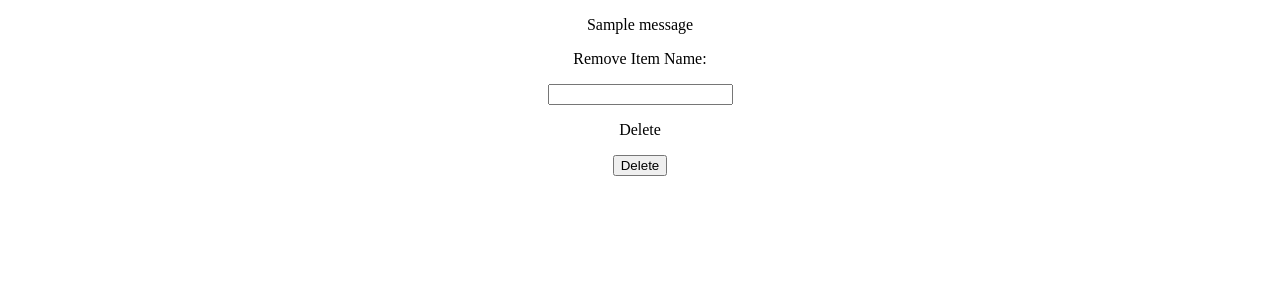
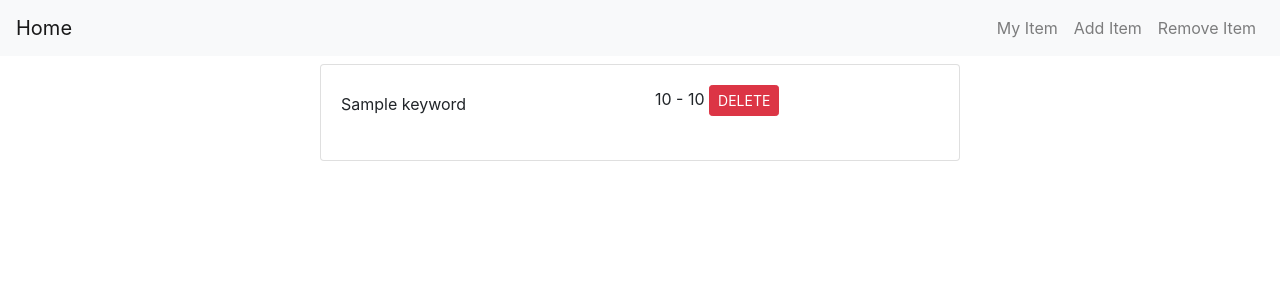
Before and after one commit to grandcanyonsmith/ksl-classifieds-scraper, a Flask app: page /delete/ in a window 1280 px wide. Shown: the top 300 px of the page. Run offline with Flask 2, Linux system fonts and the light colour scheme; one stand-in notice (Sample message) is shown; a database or web service that is not in the repository returns one stand-in record (values such as "Sample title"); data that the repository does not hold is empty.

Commit message:
major changes

```diff
--- a/main.py
+++ b/main.py
@@ -11,6 +11,8 @@
 @app.route('/insert/', methods=['get', 'post'])
 def insert():
     form = ItemInsertForm()
+    # resp = requests.get("https://ksl-classifieds.herokuapp.com/api/keywords")
+    # keywords = resp.json().get("keywords")
     if form.validate_on_submit():
 
         # df = pd.read_csv('keywords.csv')
@@ -47,49 +49,69 @@
         #     print ("Successfully inserted Item - ", item_name)
         else:
             print("Something went wrong")
-            return render_template('item.html', form=form)
+            return render_template('add-item.html', form=form)
 
-    return render_template('item.html', form=form)
+    return render_template('add-item.html', form=form)
 
 
 @app.route('/delete/', methods=['get', 'post'])
 def delete():
-    form = ItemRemoveForm()
-    if form.validate_on_submit():
+    # form = ItemRemoveForm()
+    resp = requests.get("https://ksl-classifieds.herokuapp.com/api/keywords")
+    keywords = resp.json().get("keywords")
 
-        df = pd.read_csv('keywords.csv')
+    return render_template('remove-keyword.html', keywords=keywords)
+    # if form.validate_on_submit():
 
-        item_name = form.remove_item_name.data
+    #     df = pd.read_csv('keywords.csv')
 
-        print(item_name)
+    #     item_name = form.remove_item_name.data
 
-        print("\nData received. Now Searching for removal ...")
+    #     print(item_name)
 
-        endpoint = f"https://ksl-classifieds.herokuapp.com/api/keywords/delete/{item_name}"
-        resp = requests.post(endpoint)
-        if resp.status_code == 200:
-            flash(f"{item_name} successfully deleted from the database")
-            return redirect(url_for('delete'))
-        # found = df[df['Item'].str.contains(item_name)]
-        # isFound = found['Item'].count()
-        # print(isFound)
+    # print("\nData received. Now Searching for removal ...")
 
-        # if(isFound != 0):
-        #     print("Item found")
-        #     new_df = df
-        #     new_df = new_df[new_df.Item != item_name]
-        #     new_df.reset_index(drop=True, inplace=True)
-        #     new_df.to_csv('keywords.csv', index=False)
-        #     print("Successfully Deleted Item - ", item_name)
-        # else:
-        #     print("Not found")
+    # endpoint = f"https://ksl-classifieds.herokuapp.com/api/keywords/delete/{item_name}"
+    # resp = requests.post(endpoint)
+    # if resp.status_code == 200:
+    #     flash(f"{item_name} successfully deleted from the database")
+    #     return redirect(url_for('delete'))
+    # found = df[df['Item'].str.contains(item_name)]
+    # isFound = found['Item'].count()
+    # print(isFound)
 
-    return render_template('item.html', form=form)
+    # if(isFound != 0):
+    #     print("Item found")
+    #     new_df = df
+    #     new_df = new_df[new_df.Item != item_name]
+    #     new_df.reset_index(drop=True, inplace=True)
+    #     new_df.to_csv('keywords.csv', index=False)
+    #     print("Successfully Deleted Item - ", item_name)
+    # else:
+    #     print("Not found")
+
+    # return render_template('delete.html', form=form)
+
+
+@app.route("/remove/")
+def remove_keyword():
+    # endpoint = f"https://ksl-classifieds.herokuapp.com/api/keywords/delete/{item_name}"
+    # resp = requests.post(endpoint)
+    # if resp.status_code == 200:
+    #     flash(f"{item_name} successfully deleted from the database")
+    #     return redirect(url_for('delete'))
+    return render_template("remove-keyword.html")
 
 
 @app.route('/')
-def hello_world():
-    return render_template('main.html')
+def index():
+    url_endpoint = "https://ksl-classifieds.herokuapp.com/api/products"
+    resp = requests.get(url_endpoint)
+    if resp.status_code == 200:
+        products = resp.json().get("products")
+        return render_template('index.html', products=products)
+
+    # return render_template('index.html')
 
 
 if __name__ == "__main__":
--- /dev/null
+++ b/templates/base.html
@@ -0,0 +1,40 @@
+<!doctype html>
+<html lang="en">
+  <head>
+    <!-- Required meta tags -->
+    <meta charset="utf-8">
+    <meta name="viewport" content="width=device-width, initial-scale=1, shrink-to-fit=no">
+
+    <!-- Bootstrap CSS -->
+    <link rel="stylesheet" href="https://cdn.jsdelivr.net/npm/bootstrap@4.5.3/dist/css/bootstrap.min.css" integrity="sha384-TX8t27EcRE3e/ihU7zmQxVncDAy5uIKz4rEkgIXeMed4M0jlfIDPvg6uqKI2xXr2" crossorigin="anonymous">
+
+    <title>Classifieds-Ksl</title>
+    <style>
+
+    </style>
+
+  </head>
+  <body>
+    <nav class="navbar navbar-expand-lg navbar-light bg-light">
+      <a class="navbar-brand" href="#">Home</a>
+      <button class="navbar-toggler" type="button" data-toggle="collapse" data-target="#navbarNav" aria-controls="navbarNav" aria-expanded="false" aria-label="Toggle navigation">
+        <span class="navbar-toggler-icon"></span>
+      </button>
+      <div class="collapse navbar-collapse" id="navbarNav">
+
+        <div class="navbar-nav ml-auto">
+          <a href="" class="nav-item nav-link" type="submit">My Item</a>
+          <a href="{{ url_for('insert') }}" class="nav-item nav-link" type="submit">Add Item</a>
+          <a href="{{ url_for('delete') }}" class="nav-item nav-link" type="submit">Remove Item</a>
+        </div>
+      </div>
+    </nav>
+    {% block content %}
+    {% endblock content %}
+
+    <script src="https://code.jquery.com/jquery-3.5.1.slim.min.js" integrity="sha384-DfXdz2htPH0lsSSs5nCTpuj/zy4C+OGpamoFVy38MVBnE+IbbVYUew+OrCXaRkfj" crossorigin="anonymous"></script>
+    <script src="https://cdn.jsdelivr.net/npm/bootstrap@4.5.3/dist/js/bootstrap.bundle.min.js" integrity="sha384-ho+j7jyWK8fNQe+A12Hb8AhRq26LrZ/JpcUGGOn+Y7RsweNrtN/tE3MoK7ZeZDyx" crossorigin="anonymous"></script>
+
+
+  </body>
+</html>
--- a/templates/item.html
+++ b/templates/item.html
@@ -1,13 +1,8 @@
-<!DOCTYPE html>
-<html lang="en">
-<head>
-    <meta charset="UTF-8">
-    <title>Item</title>
-</head>
+{% extends 'base.html' %}
 
-<body>
+{% block content %}
 
-{% with messages = get_flashed_messages() %}
+  {% with messages = get_flashed_messages() %}
     {% if messages %}
         {% for message in messages %}
             <p style="text-align: center;">{{ message }}</p>
@@ -29,6 +24,22 @@
     {% endfor %}
 
 </form>
+    <div class="container">
+      <div class="card" style="width: 40rem; margin: 0 auto;" >
+        <div class="card-body">
+        {% for keyword in keywords %}
+          <div class="row justify-content-end align-items-end">
+            <div class="col-md-6">
+              {{ keyword.item_name }}<br><br>
+            </div>
+            <div class="col-md-6">
+              {{ keyword.minimum_price }} - {{ keyword.maximum_price }}
+              <a href="" class="btn btn-danger btn-sm">DELETE</a><br><br>
+            </div>
+          </div>
+        {% endfor %}
+        </div>
+      </div>
+    </div>
 
-</body>
-</html>
+{% endblock content %}
--- /dev/null
+++ b/templates/remove-keyword.html
@@ -0,0 +1,34 @@
+{% extends 'base.html' %}
+
+{% block content %}
+<div class="container mt-2">
+  <div class="card" style="width: 40rem; margin: 0 auto;">
+    <div class="card-body">
+      {% for keyword in keywords %}
+      <div class="row justify-content-end align-items-end">
+        <div class="col-md-6">
+          {{ keyword.item_name }}<br><br>
+        </div>
+        <div class="col-md-6">
+          {{ keyword.minimum_price }} - {{ keyword.maximum_price }}
+          <button class="btn btn-danger btn-sm" id="{{ keyword.item_name }}">DELETE</button><br><br>
+        </div>
+      </div>
+      {% endfor %}
+    </div>
+  </div>
+</div>
+<script>
+  const deleteBtns = document.querySelectorAll(".btn-danger");
+  let baseUrl = "https://ksl-classifieds.herokuapp.com/api/keywords/delete/"
+  for (let i = 0; i < deleteBtns.length; i++) {
+    const element = deleteBtns[i];
+    element.addEventListener("click", () => {
+      let item_name = element.getAttribute('id');
+      console.log(item_name)
+      fetch(baseUrl + item_name, { method: 'POST' }).then(response => console.log(response));
+    })
+  }
+  console.log(deleteBtns);
+</script>
+{% endblock content %}
```
Also changed, not shown: templates/add-item.html (added, +29 -0 lines), templates/delete.html (added, +26 -0 lines), templates/index.html (added, +22 -0 lines), 2 other files.
